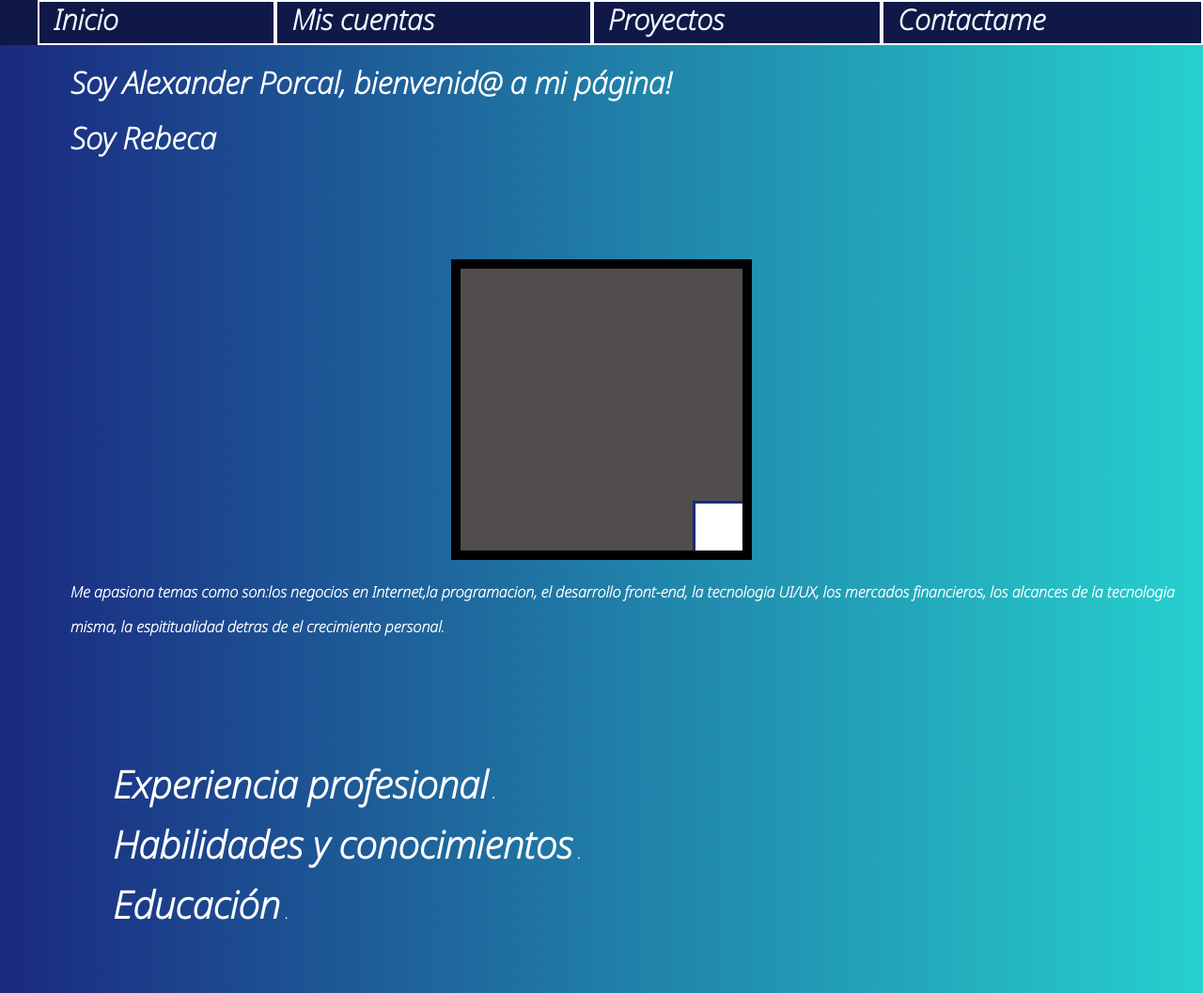
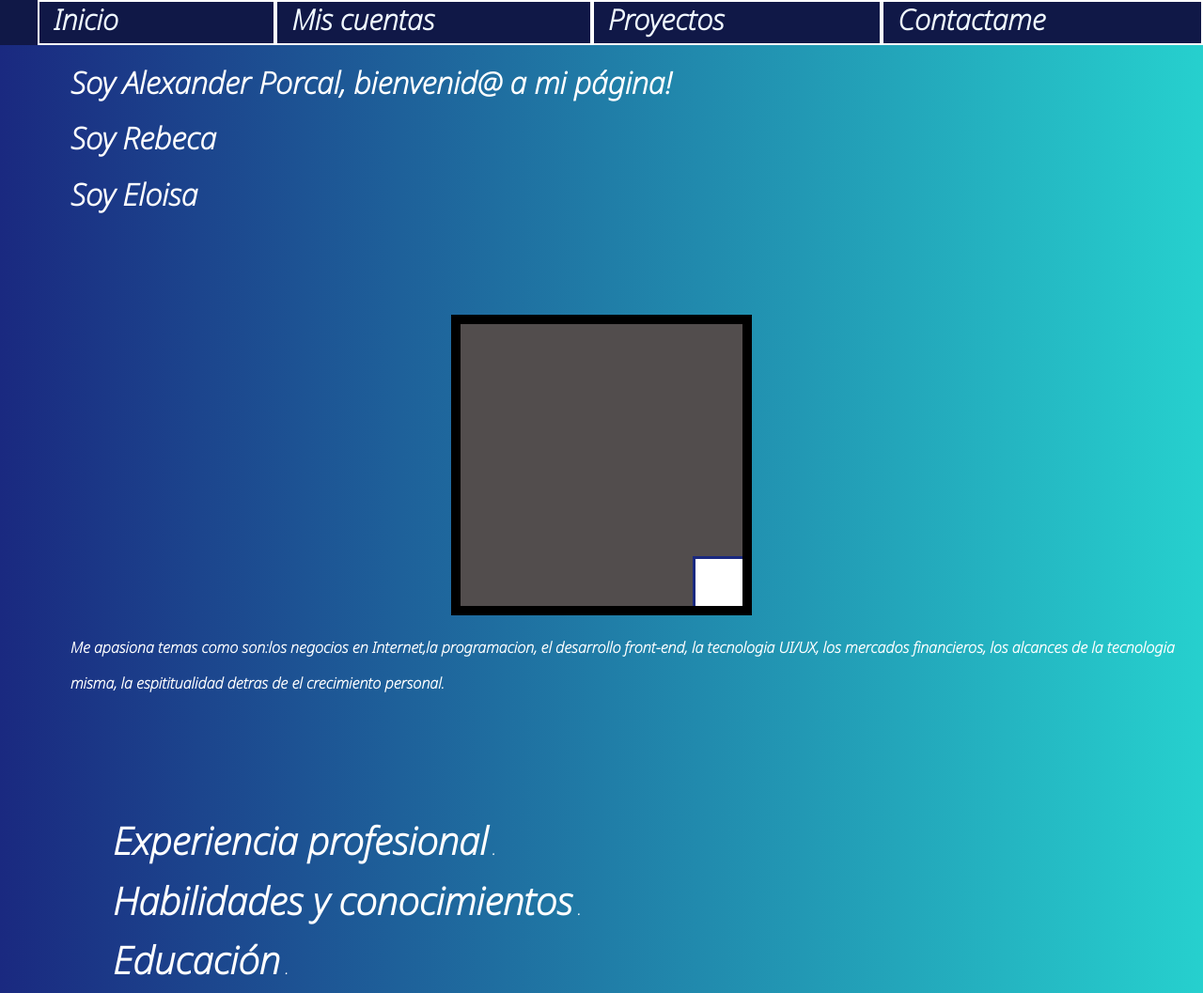
Before and after one commit to alex33uy/clase-grupo-git-jap2, a plain HTML site: page index.html in a window 1280 px wide. Shown: the top 1057 px of the page at 94% size. Drawn offline with Linux system fonts and the light colour scheme; a script that the page names is missing; a web font is replaced by a local one.

Commit message:
Update index.html

```diff
--- a/index.html
+++ b/index.html
@@ -34,6 +34,7 @@
     <main class="main">
         <h1> Soy Alexander Porcal, bienvenid@ a mi página!</h1>
         <h1> Soy Rebeca</h1>
+        <h1> Soy Eloisa</h1>
         <br>
         <div class="img-container">
             <img src="frontend.jpg">
```
